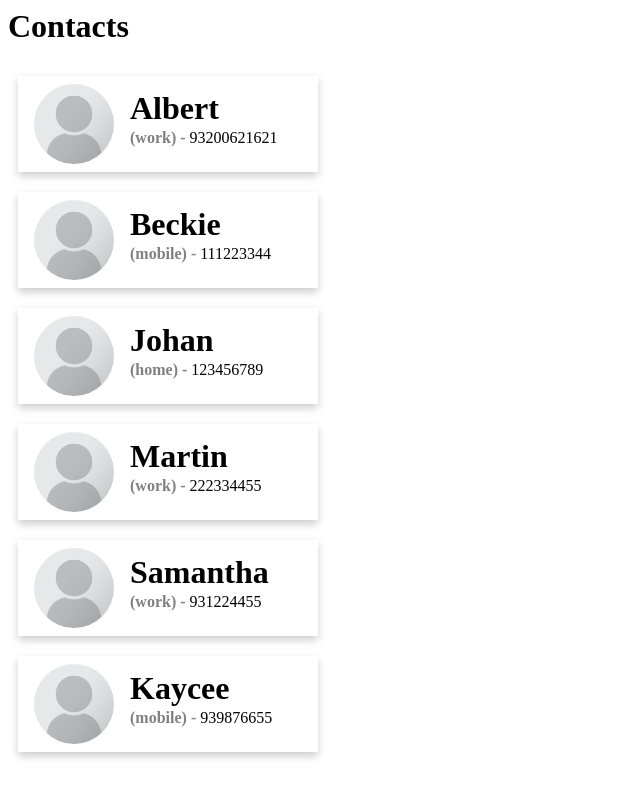
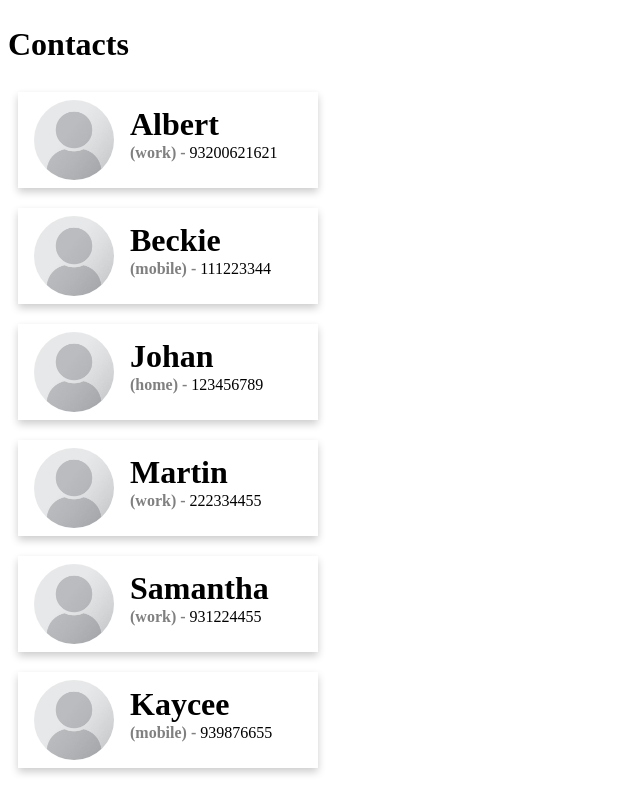
Before and after one commit to kaikcreator/angular-school-c2, an Angular app: page / in a window 1280 px wide. Shown: the whole page, without its empty margins (0-640 px from the left). Built offline with nearby package versions, Linux system fonts and the light colour scheme.

Commit message:
fixed type issue from TS 3.7

```diff
--- a/src/app/sticky-bar/sticky-bar.component.html
+++ b/src/app/sticky-bar/sticky-bar.component.html
@@ -1,3 +1,3 @@
-<div [class.sticky-header]="isSticky">
+<div class="container" [class.sticky-header]="isSticky">
   <ng-content></ng-content>
 </div>
--- a/src/app/sticky-bar/sticky-bar.component.ts
+++ b/src/app/sticky-bar/sticky-bar.component.ts
@@ -15,10 +15,10 @@ export class StickyBarComponent implements OnInit {
 
   @HostListener('window:scroll', ['$event'])
   private handleScroll($event:Event){
-    if($event.srcElement.children[0].scrollTop > 20 && !this.isSticky){
+    if(($event.target as HTMLElement).children[0].scrollTop > 20 && !this.isSticky){
       this.isSticky = true;
     }
-    else if($event.srcElement.children[0].scrollTop <= 20 && this.isSticky){
+    else if(($event.target as HTMLElement).children[0].scrollTop <= 20 && this.isSticky){
       this.isSticky = false;
     }
   }
```
